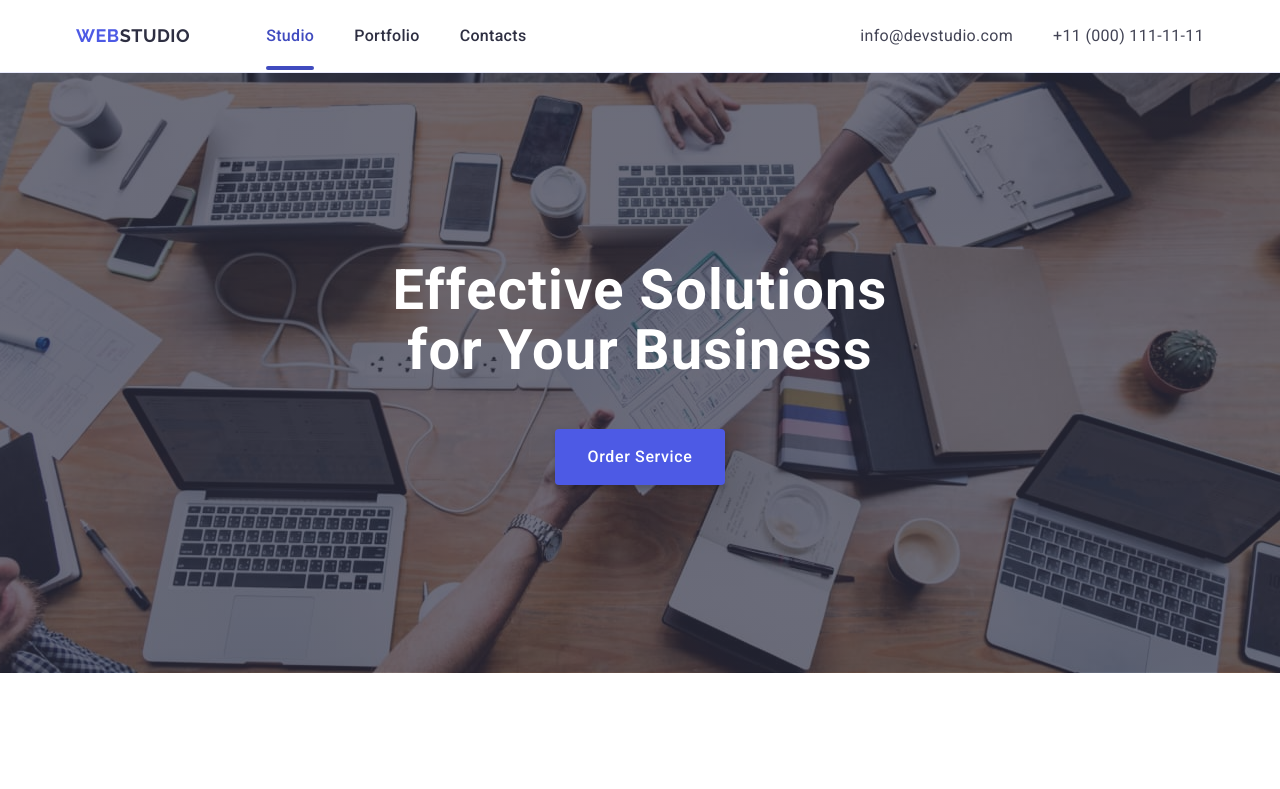
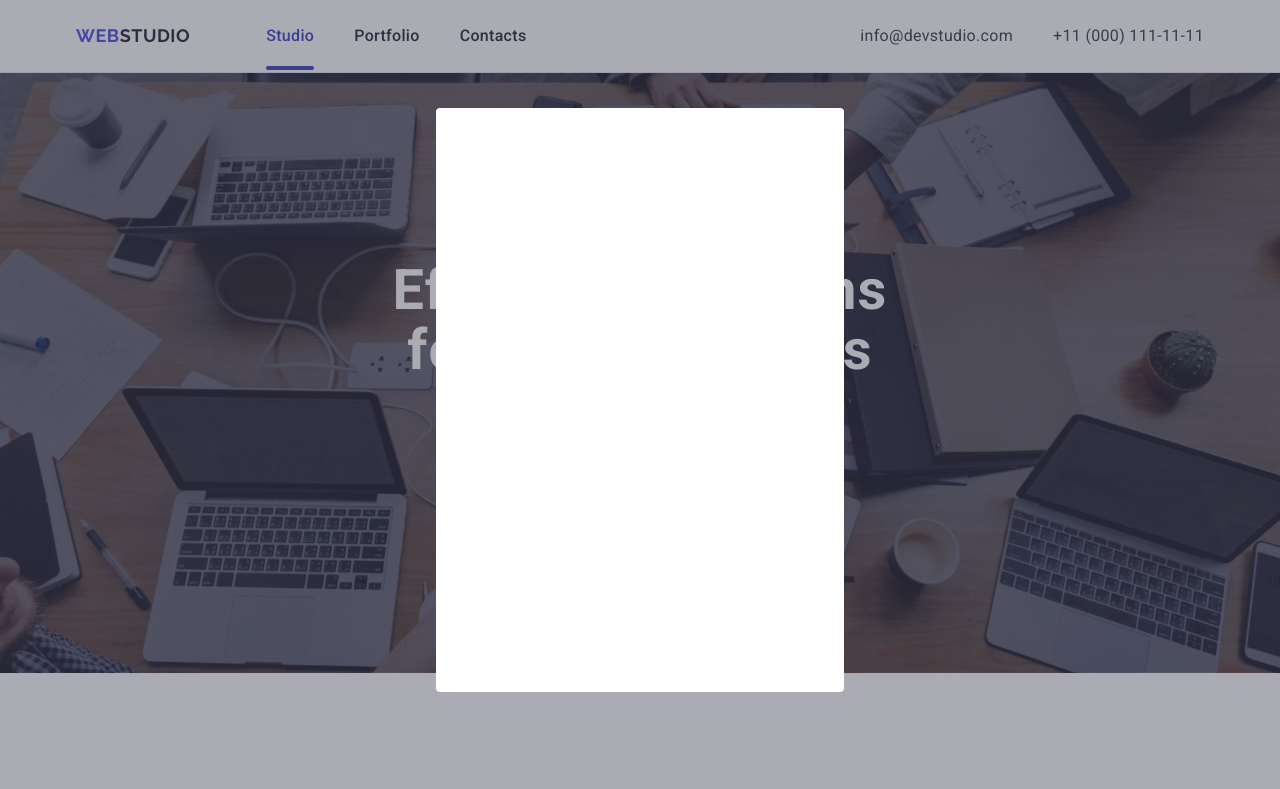
Before and after one commit to julbets/goit-markup-hw-05, a plain HTML site: page index.html in a window 1280 px wide. Shown: the top 789 px of the page. Drawn offline with nearby package versions, Linux system fonts and the light colour scheme.

Commit message:
add backdrop and modal window

```diff
--- a/css/styles.css
+++ b/css/styles.css
@@ -512,3 +512,35 @@ footer .social-media-item-link:focus {
 fill: #f4f4fd;
 padding: 8px;
 }
+/*=============FOOTER==================*/
+
+/*============BACKDROP==================*/
+
+.backdrop {
+    position: fixed;
+    top: 0;
+    left: 0;
+    width: 100%;
+    height: 100%;
+    background-color: #2E2F4266;
+    z-index: 99999999;
+}
+
+/*=============BACKDROP==================*/
+
+/*=============MODAL==================*/
+
+.modal {
+    width: 408px;
+    min-height: 584px;
+    background-color: #ffffff;
+    position: absolute;
+    top: 50%;
+    left: 50%;
+    transform: translate(-50%, -50%);
+    border-radius: 4px;
+
+
+}
+
+/*=============MODAL==================*/
--- a/index.html
+++ b/index.html
@@ -416,6 +416,11 @@
             </div>
         </div>
     </footer>
+    <div class="backdrop">
+        <div class="modal">
+
+        </div>
+    </div>
 </body>
 
 </html>
```
